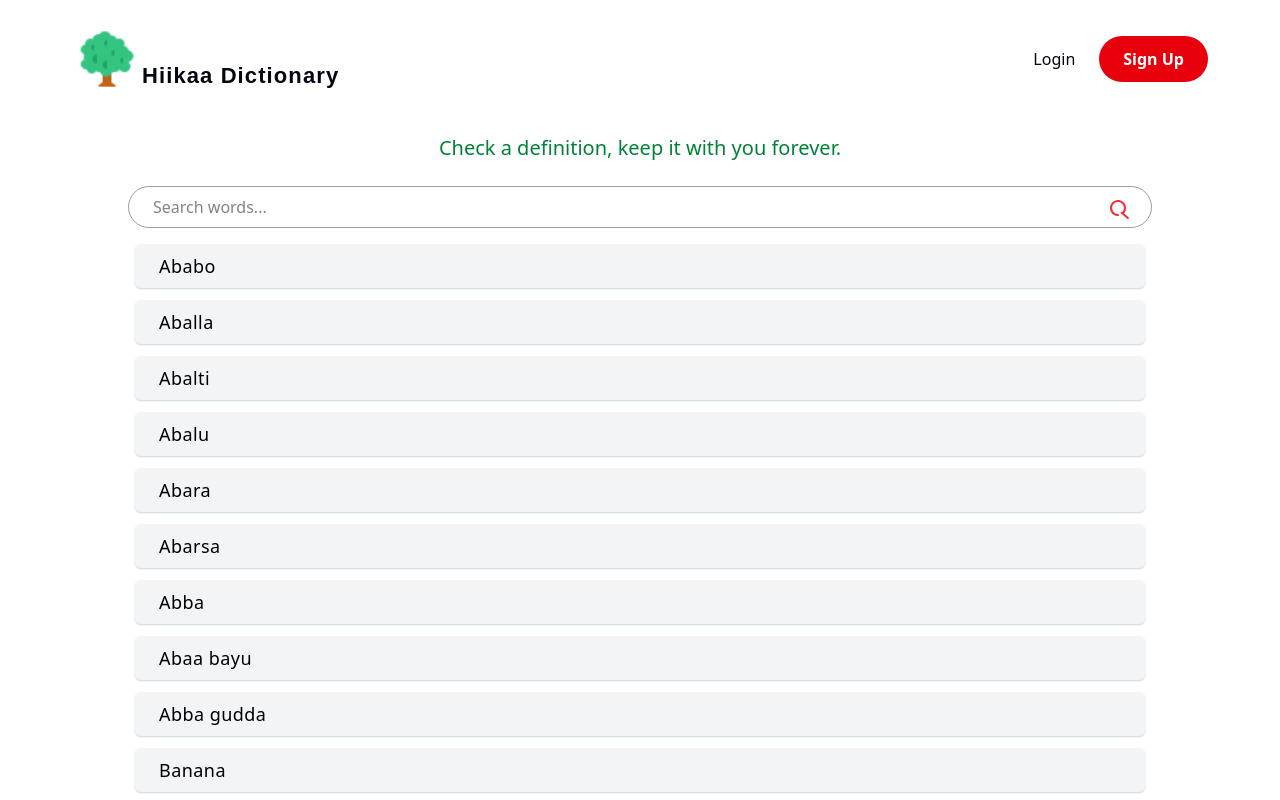
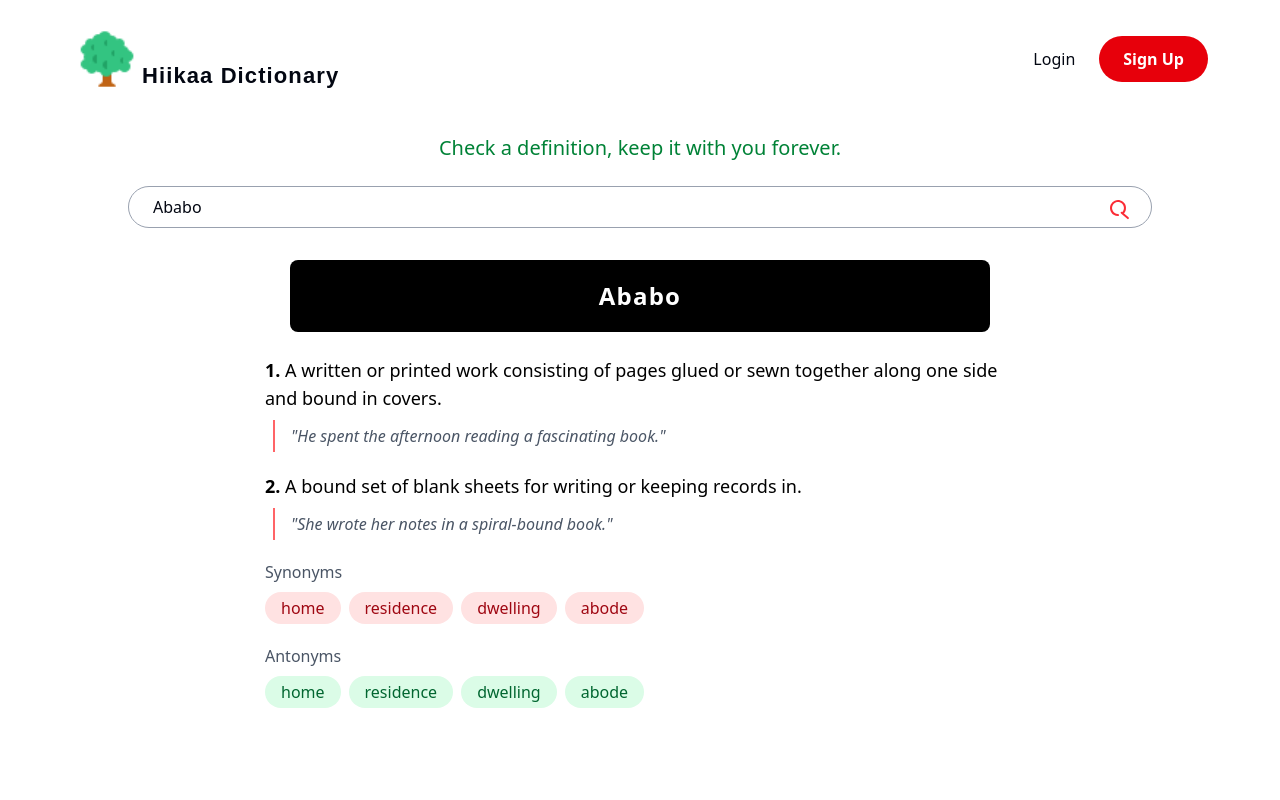
Before and after one commit to rawera-daniel/hiikaa-dictionary, a Next.js app: page / in a window 1280 px wide. Both pictures are taken after a click on the item "Ababo". Shown: the top 800 px of the page. Built offline with nearby package versions, Linux system fonts and the light colour scheme; a web font is replaced by a local one.

Commit message:
feat: implement word definition display with example

```diff
--- a/app/_components/Search.js
+++ b/app/_components/Search.js
@@ -1,10 +1,12 @@
 "use client";
 
 import React, { use, useState } from "react";
+import Login from "../login/page";
 
 function Search() {
   const [searchWord, setSearchWord] = useState("");
   const [suggestions, setSuggestions] = useState([]);
+  const [selectedWord, setSelectedWord] = useState(null);
 
   const words = [
     "Ababo",
@@ -50,6 +52,18 @@ function Search() {
     (word) => word.charAt(0).toUpperCase() + word.slice(1)
   );
 
+  const handleWordSelect = (word) => {
+    setSearchWord(word);
+    setSuggestions([]);
+    setSelectedWord(word);
+  };
+
+  // if (searchWord.trim() === "") {
+  //   setSuggestions([]); // Clear suggestions if input is empty
+  //   setSelectedWord(null); // Clear selected word details
+  //   return;
+  // }
+
   return (
     <section className="relative mt-6">
       <input
@@ -79,19 +93,99 @@ function Search() {
         </svg>
       </div>
 
-      <ul className="mt-4 mx-auto w-[1010px]">
+      <div className="absolute bg-white top-16 right-0 mx-auto w-[1010px]">
+        {/* <div> */}
         {(suggestions.length > 0
           ? capitalizedFirstSuggestions
+          : selectedWord
+            ? []
             : capitalizedFirstWords
         ).map((word, index) => (
+          <ul className="" key={index}>
             <li
               className="max-w-5xl text-lg rounded-md  pl-6 py-2 mb-3 shadow-slate-300 bg-gray-100 shadow-xs tracking-wide cursor-pointer"
               key={index}
+              onClick={() => handleWordSelect(word)}
             >
               {word}
             </li>
+          </ul>
         ))}
-      </ul>
+      </div>
+
+      {selectedWord && (
+        <div className="mt-8 px-8">
+          <div className=" bg-black rounded-lg  py-5 mx-auto w-[700px] text-center">
+            <h2 className="text-2xl font-bold text-white tracking-wider">
+              {selectedWord}
+            </h2>
+          </div>
+
+          <div className="mt-6 w-[750px] mx-auto">
+            <div className="mb-5">
+              <p className="text-lg mb-2">
+                {/* <span className="font-semibold">{index + 1}.</span>  */}
+                <span className="font-semibold">{1}.</span> A written or printed
+                work consisting of pages glued or sewn together along one side
+                and bound in covers.
+              </p>
+              <p className="text-gray-600 italic text-base pl-4 border-l-2 border-red-400 ml-2 py-1">
+                &quot;He spent the afternoon reading a fascinating book.&quot;
+              </p>
+            </div>
+            <div className="mb-5">
+              <p className="text-lg mb-2">
+                {/* <span className="font-semibold">{index + 1}.</span>  */}
+                <span className="font-semibold">{2}.</span> A bound set of blank
+                sheets for writing or keeping records in.
+              </p>
+              <p className="text-gray-600 italic text-base pl-4 border-l-2 border-red-400 ml-2 py-1">
+                &quot;She wrote her notes in a spiral-bound book.&quot;
+              </p>
+            </div>
+            {/* Synonyms */}
+            <div className="mb-5">
+              <h3 className="font-medium text-base text-gray-600 mb-2">
+                Synonyms
+              </h3>
+              <div className="flex flex-wrap gap-2">
+                <span className="px-4 text-base py-1 bg-red-100 text-red-800 rounded-full  font-medium">
+                  home
+                </span>
+                <span className="px-4 py-1 bg-red-100 text-red-800 rounded-full text-base font-medium">
+                  residence
+                </span>
+                <span className="px-4 py-1 bg-red-100 text-red-800 rounded-full text-base font-medium">
+                  dwelling
+                </span>
+                <span className="px-4 py-1 bg-red-100 text-red-800 rounded-full text-base font-medium">
+                  abode
+                </span>
+              </div>
+            </div>
+
+            <div className="mb-5">
+              <h3 className="font-medium text-base text-gray-600 mb-2">
+                Antonyms
+              </h3>
+              <div className="flex flex-wrap gap-2">
+                <span className="px-4 text-base py-1 bg-green-100 text-green-800 rounded-full  font-medium">
+                  home
+                </span>
+                <span className="px-4 py-1 bg-green-100 text-green-800 rounded-full text-base font-medium">
+                  residence
+                </span>
+                <span className="px-4 py-1 bg-green-100 text-green-800 rounded-full text-base font-medium">
+                  dwelling
+                </span>
+                <span className="px-4 py-1 bg-green-100 text-green-800 rounded-full text-base font-medium">
+                  abode
+                </span>
+              </div>
+            </div>
+          </div>
+        </div>
+      )}
     </section>
   );
 }
```
Also changed, not shown: app/page.js (+0 -11 lines). Lines whose indentation alone changed are shown as unchanged.
